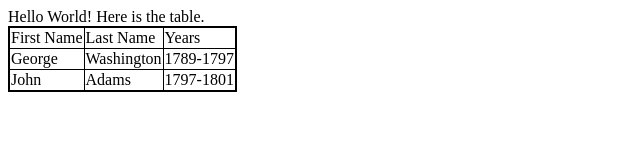
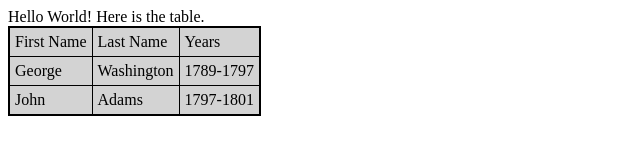
Before and after one commit to suemtan/PyWebApplication, a plain HTML site: page table.html in a window 1280 px wide. Shown: the whole page, without its empty margins (0-640 px from the left). Drawn offline with Linux system fonts and the light colour scheme.

Commit message:
changed table.html

```diff
--- a/table.html
+++ b/table.html
@@ -9,12 +9,17 @@
         }
 	th, td {
 	   border: 1px solid black;
+	   padding: 5px;
 	}
-    </style>
+	td {
+	    background-color: lightgray;
+        }
+</style>
  </head>
   <body>
     Hello World!
     Here is the table.
+    <div>
     <table>
 	<tr>
 	    <td> First Name </td>
@@ -34,4 +39,5 @@
 
     </table>
   </body>
+  </div>
 </html>
```
